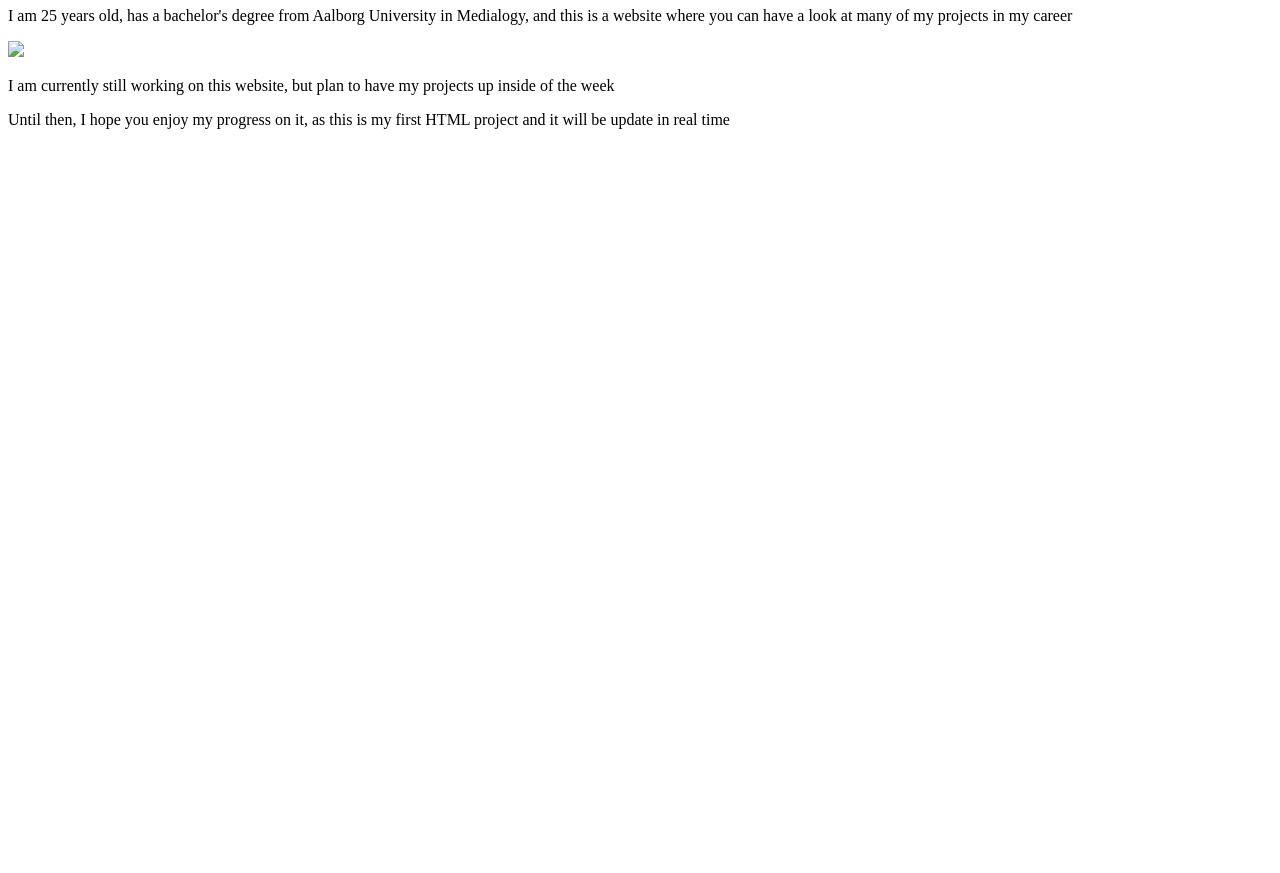
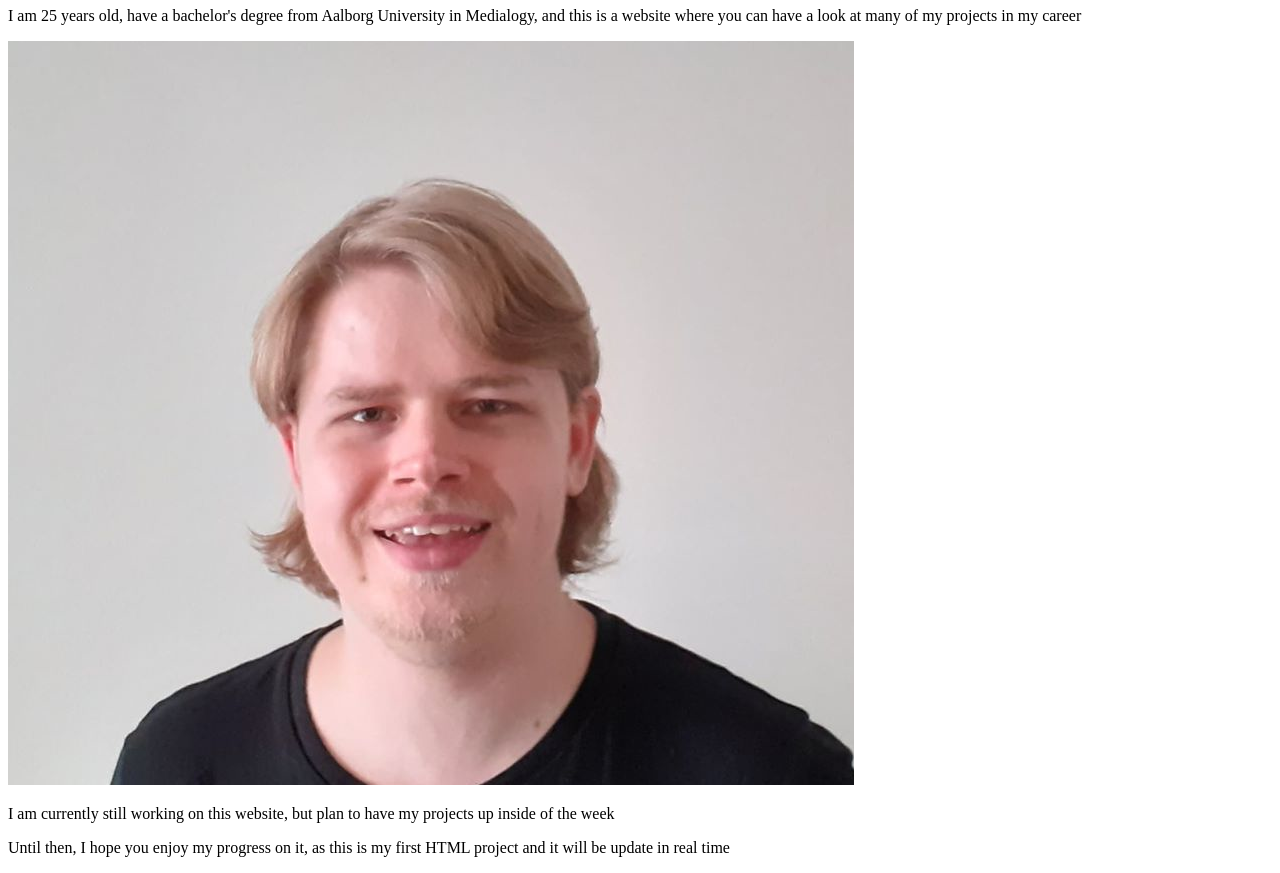
Before and after one commit to Barholt/Barholt.github.io, a plain HTML site: page index.html in a window 1280 px wide. Shown: the part 73-946 px from the top of the page. Before the commit the page ends 800 px from the top, so only its background shows below. Drawn offline with Linux system fonts and the light colour scheme.

Commit message:
Update index.html

```diff
--- a/index.html
+++ b/index.html
@@ -5,8 +5,8 @@
     </head>
 <body>
 <h1>Welcome to the portfolio of Lasse Krøigaard</h1>
-<p>I am 25 years old, has a bachelor's degree from Aalborg University in Medialogy, and this is a website where you can have a look at many of my projects in my career</p>
-<img src="Images/Portfolio/Profile picture1.jpg">
+<p>I am 25 years old, have a bachelor's degree from Aalborg University in Medialogy, and this is a website where you can have a look at many of my projects in my career</p>
+<img src="Images/Portfolio/Profile picture1.png">
 <p>I am currently still working on this website, but plan to have my projects up inside of the week</p>
 <p>Until then, I hope you enjoy my progress on it, as this is my first HTML project and it will be update in real time</p>
 </body>
```
